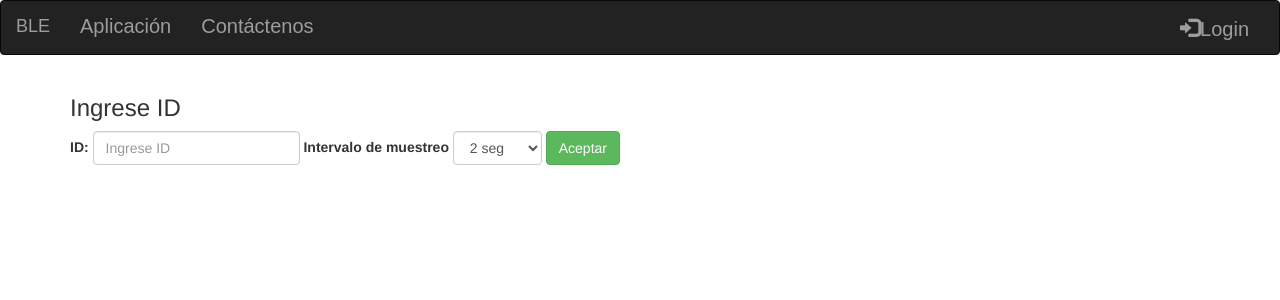
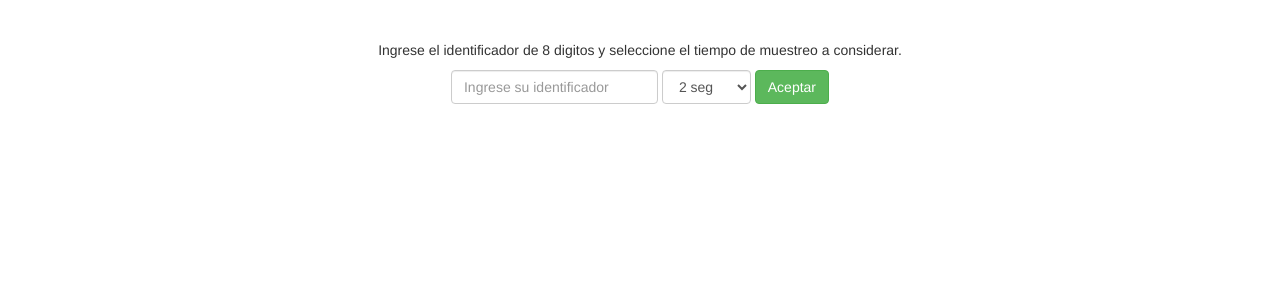
Before and after one commit to Jorch95/LocalizacionBeacons, a Flask app: template Página/templates/response.html in a window 1280 px wide. Shown: the top 300 px of the page. Run offline with Flask 2, Linux system fonts and the light colour scheme; the template is opened without the code that fills it, so the values that code supplies are empty; some libraries are stand-ins or nearby versions.

Commit message:
Corregidos algunos errores. HTML emprolijado y algunas cosas corregidas.

```diff
--- a/Página/templates/response.html
+++ b/Página/templates/response.html
@@ -2,12 +2,12 @@
 <html>
 <head>
         <meta name="viewport" content="width=device-width, initial-scale=1">
-        <!-- Bootstrap -->
         <link rel="stylesheet" href="https://maxcdn.bootstrapcdn.com/bootstrap/3.3.7/css/bootstrap.min.css"  crossorigin="anonymous">
         <!-- JS, Popper and JQuery-->
         <script src="https://ajax.googleapis.com/ajax/libs/jquery/3.2.1/jquery.min.js"></script>
         <script src="https://cdnjs.cloudflare.com/ajax/libs/popper.js/1.11.0/umd/popper.min.js"  crossorigin="anonymous"></script>
         <script src="https://maxcdn.bootstrapcdn.com/bootstrap/4.0.0-beta/js/bootstrap.min.js"  crossorigin="anonymous"></script>
+        <!-- Bootstrap -->
         <!-- <meta http-equiv="refresh" content="5">  -->
         <title>BLE</title>
         <style>
@@ -24,19 +24,16 @@
         <script type="text/javascript">
                 function actualizar() {
                 // alert("Calibrando");
-                        console.log("click");
+                        //console.log("click");
+                        //a=$('#IDCalibrar').val();
                         debugger;
-                 a=$('#IDCalibrar').val();
                         $.ajax({
                                 method: 'POST',
                                 url: '/calibrador',
                                 data: {},
-                 dataType: "json",
-                 success: function(response) {
-                         $('#outputR').val(response.resultado);
-                 }
+                                dataType: "json"
                              });
-                setTimeout(aviso,15)
+                        setTimeout(aviso,40)
                 }
                 function aviso(){
                         window.location.reload();
@@ -44,44 +41,16 @@
         </script>
 </head>
 <body>
-        <nav class="navbar navbar-inverse">
-                <div class="container-fluid">
-                        <div class="navbar-header">
-                                <button type="button" class="navbar-toggle" data-toggle="collapse" data-target="#myNavbar">
-                                        <span class="icon-bar"></span>
-                                        <span class="icon-bar"></span>
-                                        <span class="icon-bar"></span>
-                                </button>
-                                <a class="navbar-brand" href="#">BLE</a>
-                        </div>
-                        <div class="collapse navbar-collapse" id="myNavbar">
-                                <ul class="nav navbar-nav">
-                                      <li><a href="#">Aplicación</a></li>
-                                      <li><a href="#">Contáctenos</a></li>
-                                </ul>
-                                <ul class="nav navbar-nav navbar-right">
-                                      <li><a href="#"><span class="glyphicon glyphicon-log-in"></span>Login</a></li>
-                                </ul>
-                        </div>
-                </div>
-        </nav>
-
-        <!-- <div class="container-fluid bg-1 text-center">
-                <img src="bird.jpg" class="img-responsive img-circle margin" style="display:inline" alt="BLE" width="350" height="350">
-        </div> Tengo que agregar  -->
-
+  <br>
+  <br>
     <div class="container">
-                <div class="row">
-                        <!-- <div class="col-sm-8">            -->
+        <div class="text-center">
               <form class="form-inline" action="/" method="POST">
-                                        <div class="col-sm-8">
-                                        <h3>Ingrese ID</h3>
+                  <p> Ingrese el identificador de 8 digitos y seleccione el tiempo de muestreo a considerar. </p>
                   <div class="form-group">
-                                                <label for="ID">ID:</label>
-                                                <input type="text" class="form-control" id="ID" name="ID" placeholder="Ingrese ID">
+                      <input type="text" class="form-control" id="ID" name="ID" placeholder="Ingrese su identificador">
                   </div>
                   <div class="form-group">
-                                                <label for="sel1">Intervalo de muestreo</label>
                       <select class="form-control" id="seg", name="seg">
                               <option value=2>2 seg</option>
                               <option value=5>5 seg</option>
@@ -90,61 +59,54 @@
                       </select>
                       <button type="submit" class="btn btn-success">Aceptar</button>
                   </div>
-                                        </div>
-                                        <!-- <div class="col-sm-4">
-                                        </div> -->
             </form>
-                        </div>
-                </div>
         </div>
   <br>
   <br>
-        {% if calibrado == True %}
-        <div class="container-fluid">
-                <h2>Datos del objeto {{IDBeacon}} </h2>
-                <div id="tablaRefresh" class="table-responsive">
-                        <table class="table table-condensed">
+        {% if rssi > 0 %}
+        <div id="divRefresh" class="text-center">
+                <div id="tabla">
+                    <table class="table table-striped table-bordered table-responsive">
                         <thead>
-                                <th>ID</th>
-                                <th>Fuerza de la señal (RSSI)</th>
-                                <th>Distancia</th>
-                                <th>Acercamiento</th>
+                                <th class="text-center">Identificador</th>
+                                <th class="text-center">Intensidad de la señal (RSSI)</th>
+                                <th class="text-center">Distancia</th>
+                                <th class="text-center">Acercamiento</th>
                         </thead>
                         <tbody>
                                 <tr>
-                                <th>{{IDBeacon}}</th>
-                                        <td>{{rssi}}</td>
-                                        {% if calibrado == True %}
-                                        <td>{{distancia}}</td>
-                                        <td>{{acercamiento}}</td>
+                                <td class="text-center">{{IDBeacon}}</td>
+                                <td class="text-center"> {{ "%.1f" % rssi}} </td>
+                                {% if distancia != 99999.99 %}
+                                <td class="text-center">{{ "%.1f" % distancia}}</td>
+                                <td class="text-center">{{acercamiento}}</td>
                                 {% else %}
-                                        <td> Desconocida </td>
-                                        <td> Desconocido </td>
+                                <td class="text-center"> Desconocida </td>
+                                <td class="text-center"> Desconocido </td>
                                 {%endif%}
-                                </th>
                                 </tr>
                         </tbody>
                     </table>
+                  </div>
+                  <p> Si desea calibrar su beacon ubíquelo a una distancia de 1 metro y pulse el botón. </p>
+                  <p> Luego aguarde 40 segundos hasta finalizar la calibración. </p>
+                  <form action="/calibrador"> <button id="boton" type="submit" value="1" class="btn btn-info" onclick="actualizar()">Calibrar</button> </form> </td>
+        </div>
                   <!-- Refresco de tabla con JQuery y ajax -->
-                         <!-- <script type="text/javascript">
+                 <script type="text/javascript" src="https://code.jquery.com/jquery-3.2.1.min.js"></script>
+                 <script type="text/javascript">
                          $(document).ready(function () {
                            refresh();
                          });
                         function refresh() {
-                                        setInterval(function () {
-                                                $('#tablaRefresh').load(' #tablaRefresh');
+                            setTimeout(function () {
+                              $('#divRefresh').load(' #divRefresh');
                               refresh();
-                                        },2000);
+                            }, 2000);
                         }
-                        </script> -->
-                </div>
-                {% elif calibrado == False%}
-                <h2>El ID ingresado no se encuentra en nuestro Sistema.</h2>
-                <h3>Calibre su Beacon en el sistema.</h3>
-                <form action="/calibrador">
-                        <button id="boton" name="calibrar"type="button" value="1" class="btn btn-info" onclick="actualizar()">Calibrar!</button>
-                </form>
+                </script>
+        {% elif IDBeacon != "00000000" and rssi == 0 %}
+        <h2 class="text-center">El dentificador ingresado no se ha podido localizar.</h2>
         {%endif%}
     </div>
-</body>
 </html>
```
Also changed, not shown: Página/main.py (+4 -3 lines), Página/webnueva.py (+16 -13 lines). Lines whose indentation alone changed are shown as unchanged.
